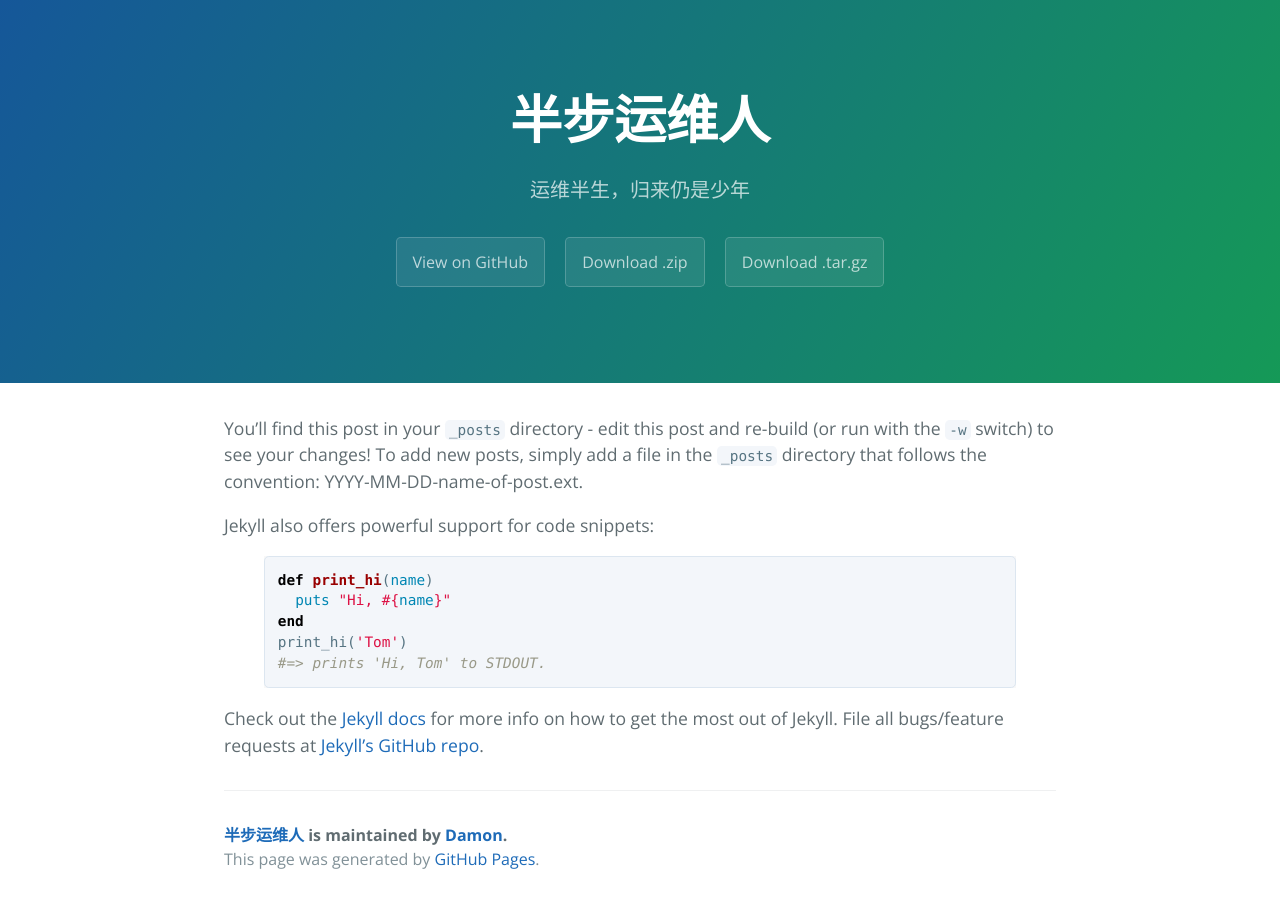
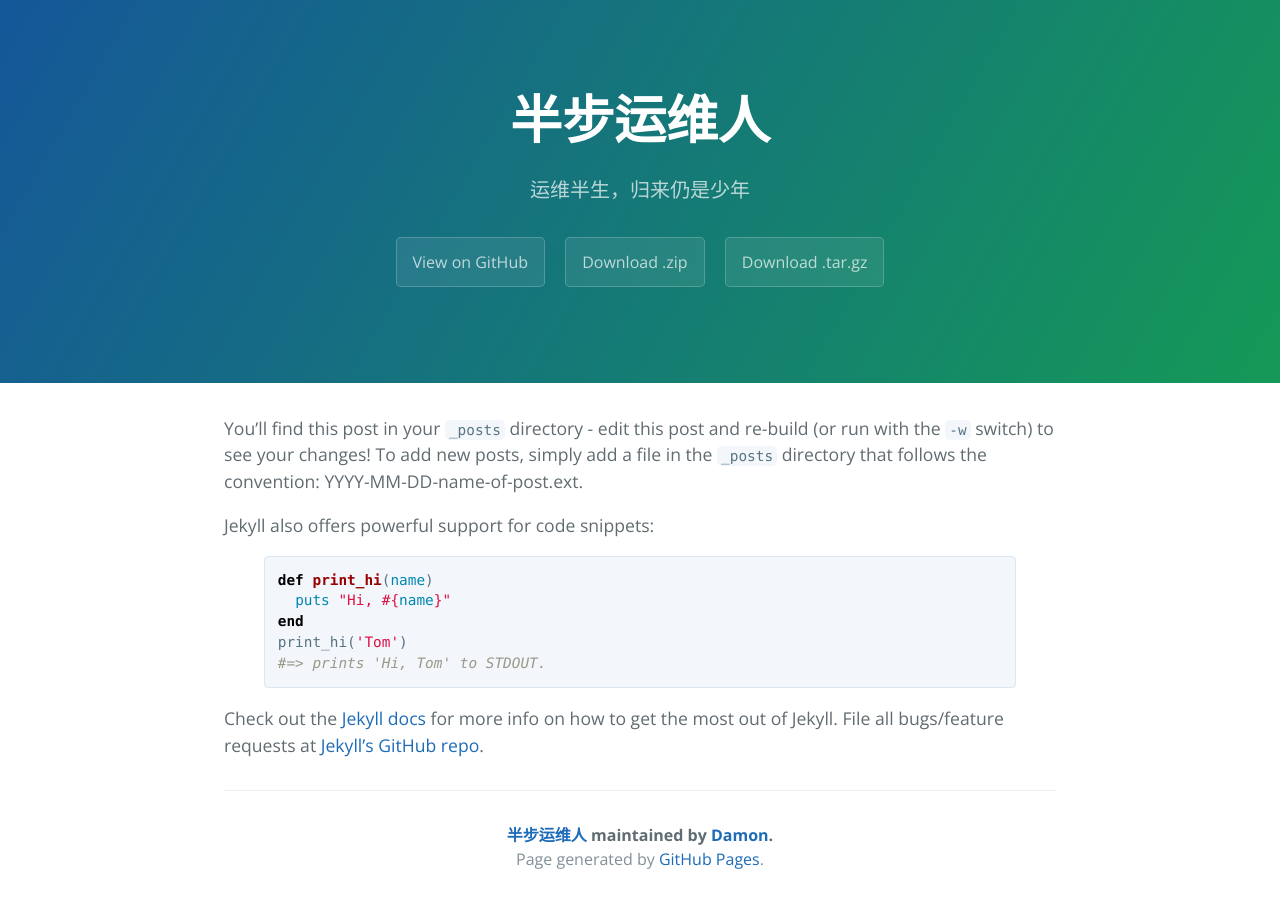
Before and after one commit to Half-SRE/half-sre.github.io, a Jekyll site: the page built from _posts/2016-02-12-sample-content.markdown, in a window 1280 px wide. Built offline with Jekyll 4.4.1, drawn with Linux system fonts in a browser that asks for light colours.

Commit message:
Update page-footer.html

```diff
--- a/_includes/page-footer.html
+++ b/_includes/page-footer.html
@@ -1,4 +1,4 @@
 <footer class="site-footer">
-  <span class="site-footer-owner"><a href="{{ site.url }}">{{ site.title }}</a> is maintained by <a href="{{ site.author.url }}">{{ site.author.name }}</a>.</span>
-  <span class="site-footer-credits">This page was generated by <a href="https://pages.github.com">GitHub Pages</a>.</span>
+  <span class="site-footer-owner" style="text-align: center;display:block;"><a href="{{ site.url }}">{{ site.title }}</a> maintained by <a href="{{ site.author.url }}">{{ site.author.name }}</a>.</span>
+  <span class="site-footer-credits" style="text-align: center;display:block;">Page generated by <a href="https://pages.github.com">GitHub Pages</a>.</span>
 </footer>
```
